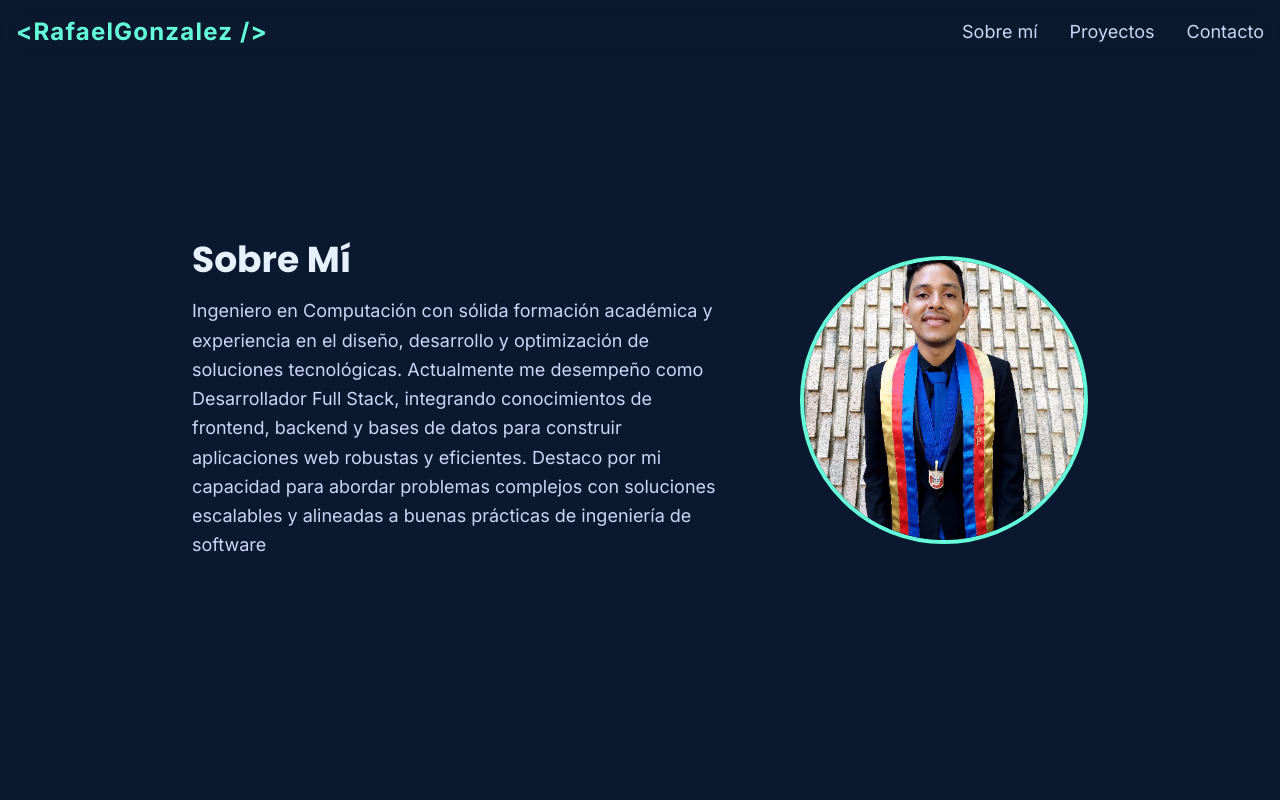
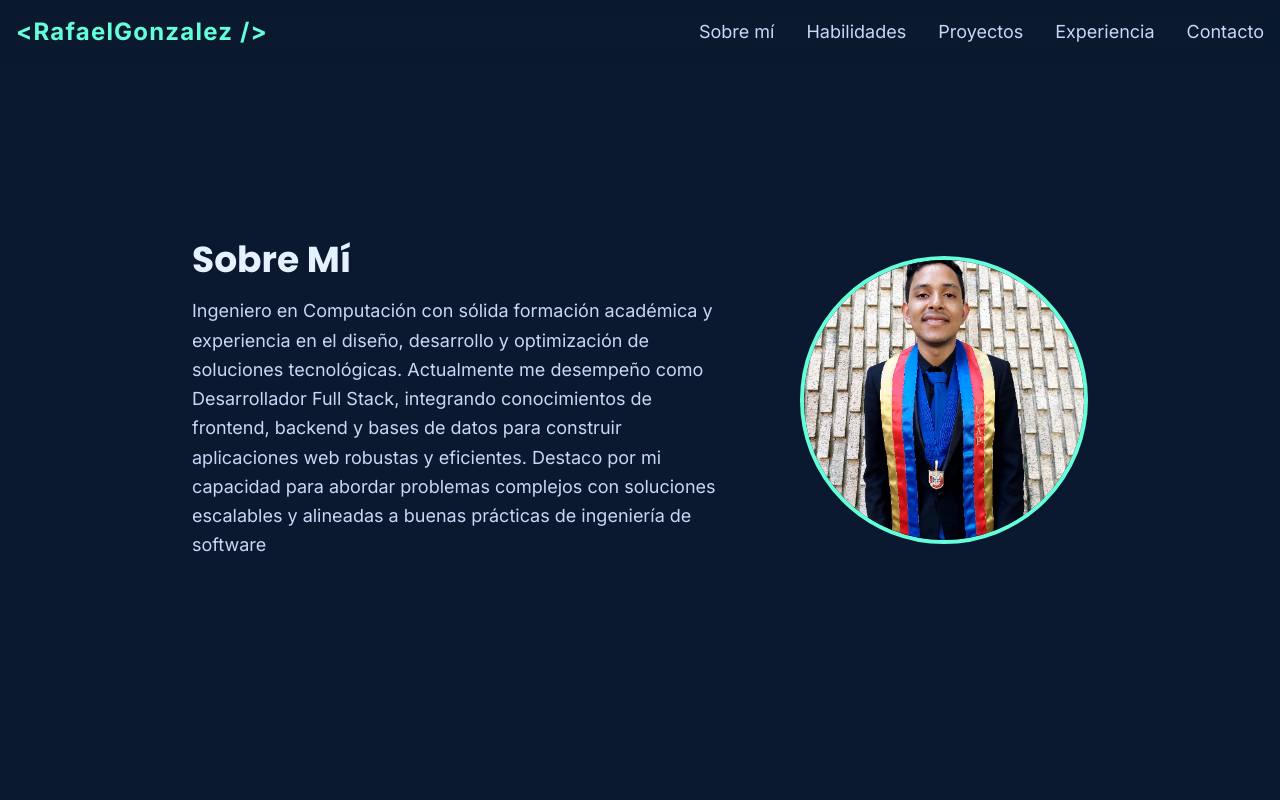
Before and after one commit to rafaeligs4/portfolio, a Next.js app: page / in a window 1280 px wide. Shown: the top 800 px of the page. Built offline with nearby package versions, Linux system fonts and the light colour scheme.

Commit message:
feat: mejoras en la accesibilidad

```diff
--- a/src/app/components/contact.tsx
+++ b/src/app/components/contact.tsx
@@ -1,7 +1,7 @@
 
 export const ContactComponent = ()=>{
     return <>
-        <div className="py-5  bg-[#F0F2F5] dark:bg-[#0A192F]">
+        <section id="contact" className="py-5  bg-[#F0F2F5] dark:bg-[#0A192F]">
         <h2 className="text-3xl sm:text-4xl font-bold text-center text-[#0A192F] dark:text-[#E6F1FF] mb-12">Contacto</h2>
         <div className="flex justify-around items-center flex-col sm:flex-row gap-10">
             {/* Sección de contacto */}
@@ -30,6 +30,6 @@ export const ContactComponent = ()=>{
                 © 2023 Rafael Gonzalez. Todos los derechos reservados.
             </p>
         </div>
-        </div>
+        </section>
     </>
 }
--- a/src/app/components/experience.tsx
+++ b/src/app/components/experience.tsx
@@ -22,12 +22,12 @@ export const ExperienceComponent = ({ titleSection, experience}: ExperienceSecti
         />)
 
         return <>
-        <div className="py-20 bg-[#F0F2F5] dark:bg-[#0A192F]">
+        <section id="experience" className="py-20 bg-[#F0F2F5] dark:bg-[#0A192F]">
         <h2 className="text-3xl sm:text-4xl font-bold text-center text-[#0A192F] dark:text-[#E6F1FF] mb-12">{titleSection}</h2>
         <div className="flex flex-col gap-2">
         {experienceRef}
         </div>
-        </div>
+        </section>
 
         </>
 }
--- a/src/app/components/header.tsx
+++ b/src/app/components/header.tsx
@@ -8,7 +8,9 @@ export const HeaderComponent = () => {
   const nombre = "RafaelGonzalez";
   const navLinks = [
     { href: "#about", label: "Sobre mí" },
+    { href: "#skills", label: "Habilidades" },
     { href: "#projects", label: "Proyectos" },
+    { href: "#experience", label: "Experiencia" },
     { href: "#contact", label: "Contacto" },
   ];
 
--- a/src/app/components/projects.tsx
+++ b/src/app/components/projects.tsx
@@ -23,12 +23,12 @@ export const ProjectsComponent = ({projects, nameTitle}: ProjectComponentInterfa
     ></ProjectCard>);
 
     return <>
-    <div className="py-20 bg-[#F0F2F5] dark:bg-[#0A192F]">
+    <section id="projects" className="py-20 bg-[#F0F2F5] dark:bg-[#0A192F]">
     <h2 className="text-3xl sm:text-4xl font-bold text-center text-[#0A192F] dark:text-[#E6F1FF] mb-12">{nameTitle}</h2>
     <div className="grid sm:grid-cols-2  md:grid-cols-3 gap-1">
     {refProjects}
     </div>
-    </div>
+    </section>
 
     </>
 }
```
